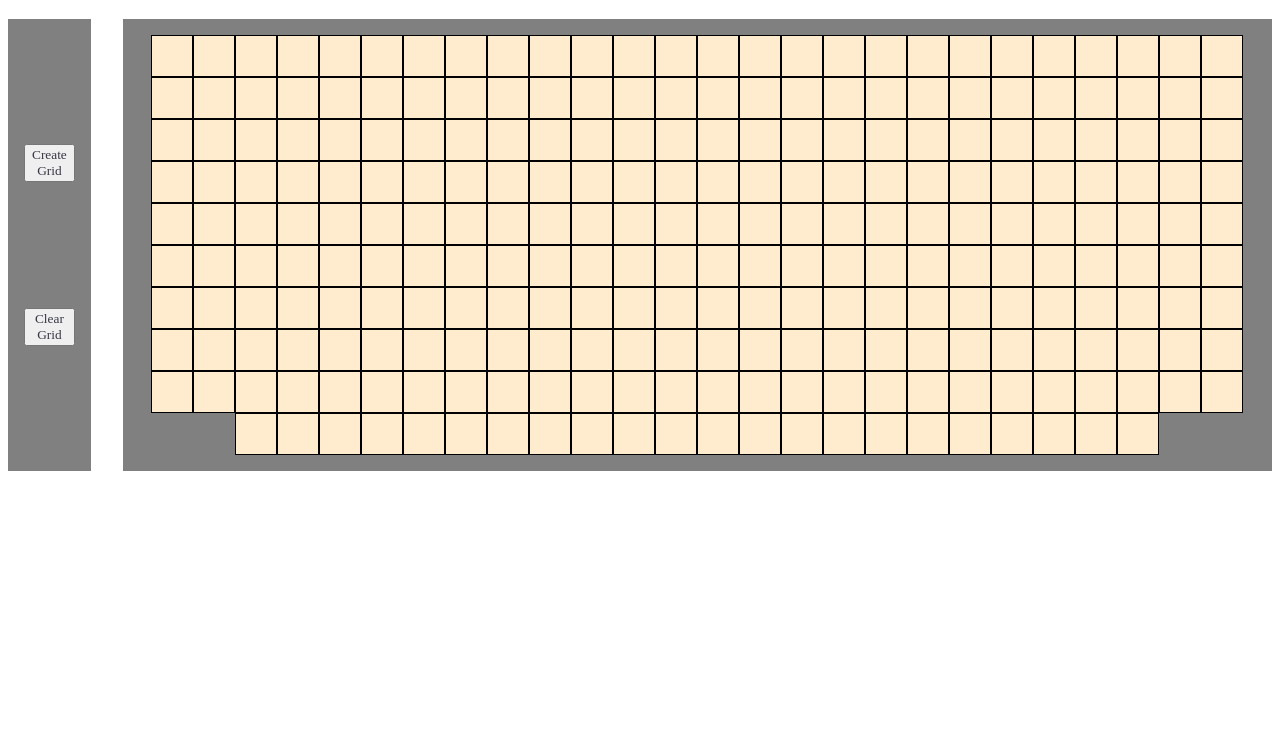
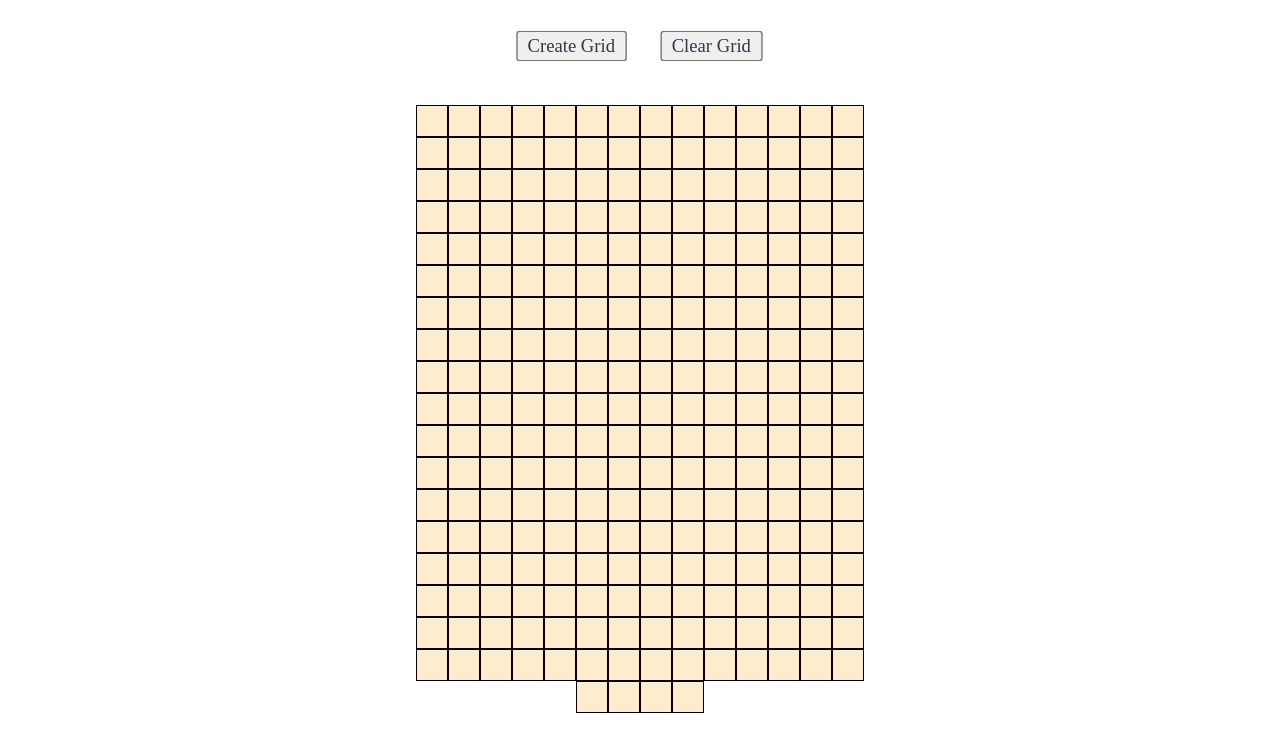
Before and after one commit to Sevatoxin/etchasketch, a plain HTML site: page index.html in a window 1280 px wide. Shown: the part 61-800 px from the top of the page. Drawn offline with Linux system fonts and the light colour scheme; a web font is replaced by a local one.

Commit message:
Reworked the grid to have smaller boxes and still display correctly

```diff
--- a/index.html
+++ b/index.html
@@ -17,7 +17,7 @@
     </div>
 
     <div class="content container">
-        <div class="buttons">
+        <div class="buttons container">
             <button class="grid-button">Create Grid</button>
             <button class="grid-clear">Clear Grid</button>
         </div>
--- a/style.css
+++ b/style.css
@@ -10,29 +10,33 @@ h1 {
 
 .content.container {
     display: flex;
+    flex-direction: column;
     gap: 2em;
 }
 
 .buttons {
     display: flex;
-    flex-direction: column;
-    justify-content: space-evenly;
+    justify-content: center;
+    align-items: center;
     padding: 1em;
-    background-color: grey;
-    gap: 1em;
+    gap: 4em;
+}
+
+button {
+    scale: 1.4;
 }
 
 .grid.container {
     display: flex;
     justify-content: center;
     flex-wrap: wrap;
-    background-color: grey;
-    padding: 1em;
+    padding: 0% 32%;
 }
 
 .box {
-    width: 40px;
-    height: 40px;
+    width: 30px;
+    height: 30px;
     border: solid 1px black;
     background-color: blanchedalmond;
+    flex-shrink: 0;
 }
```
